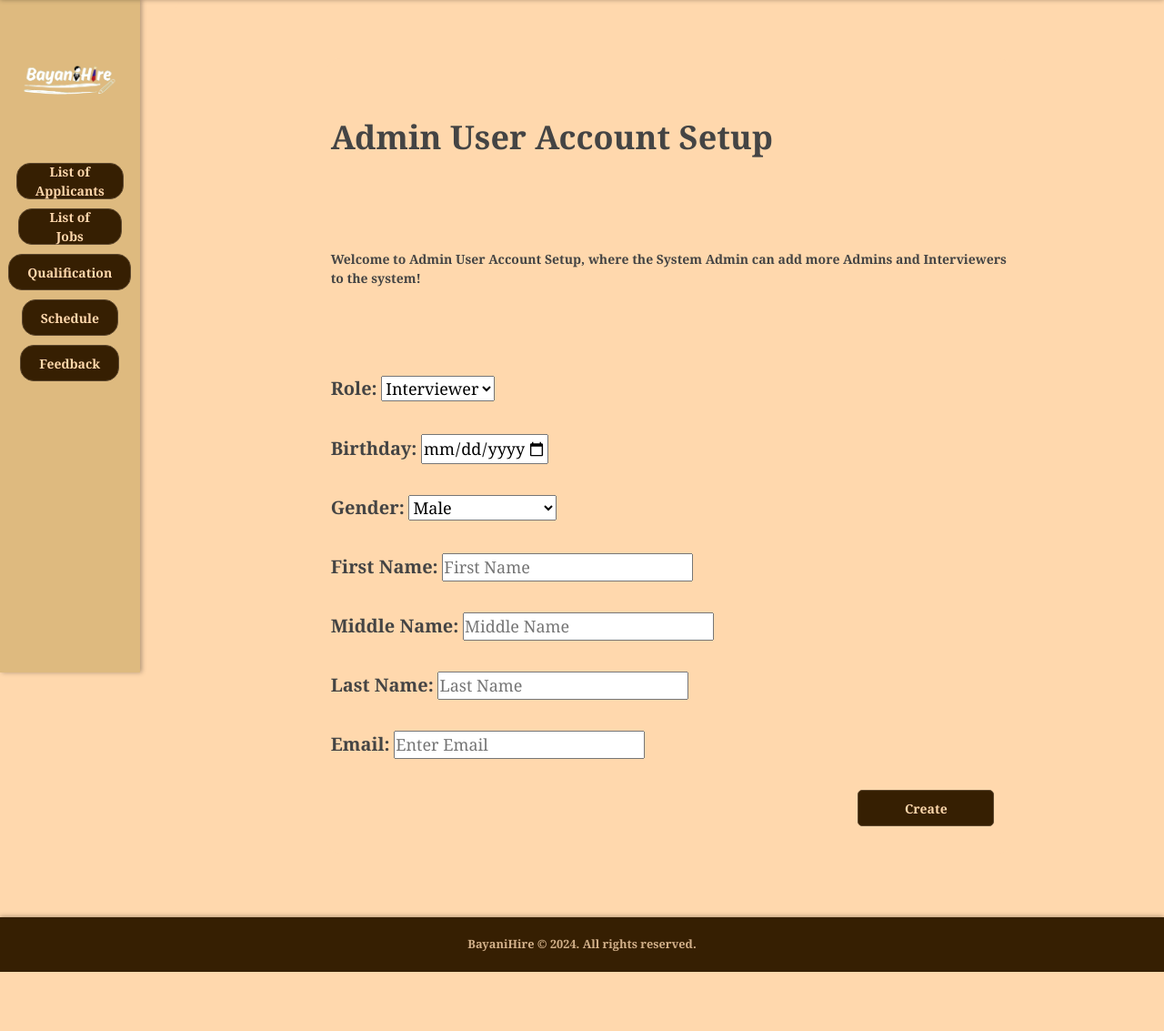
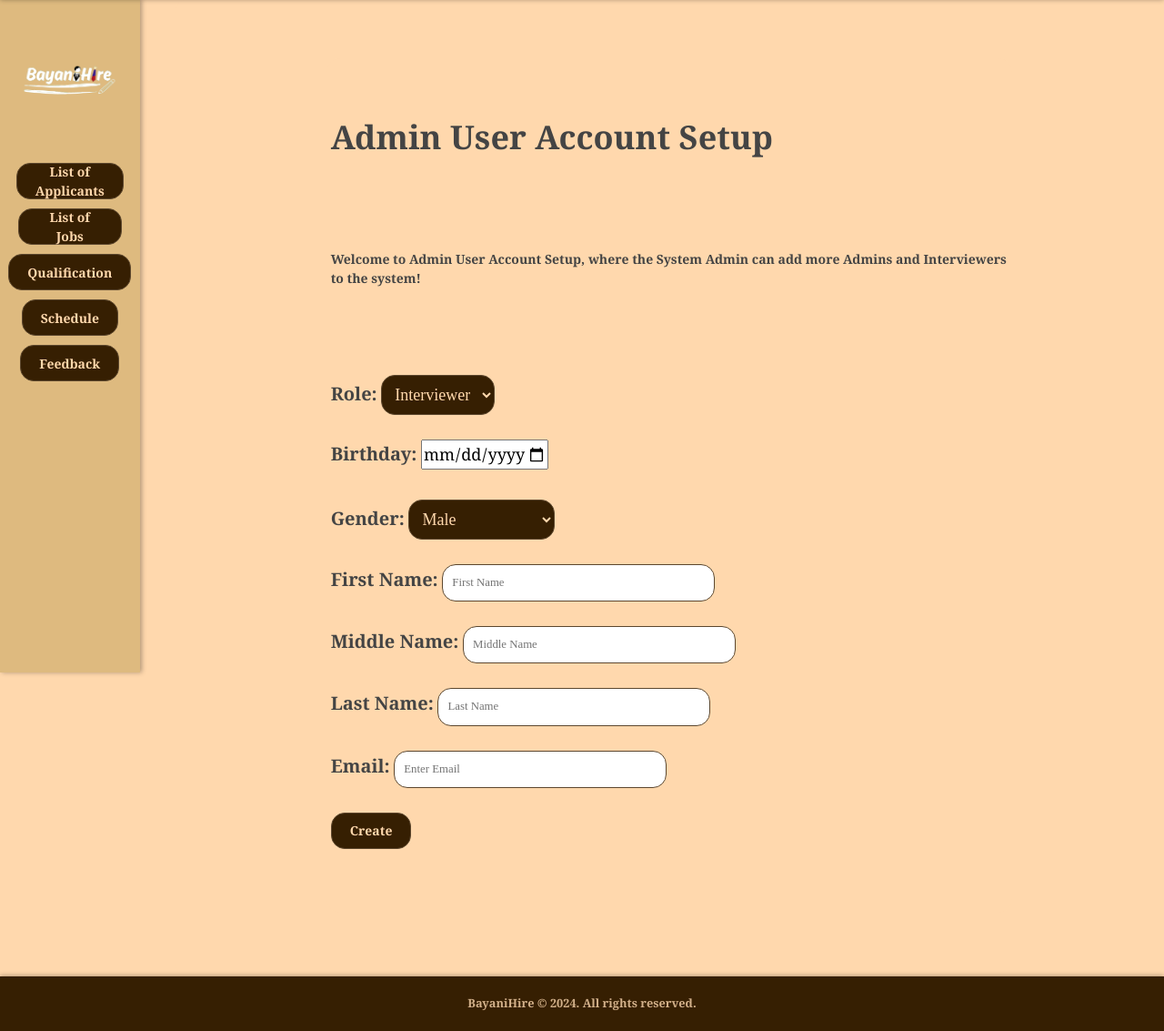
Before and after one commit to BayaniHire/WebApplication, a Django app: template users_app/templates/AdminView_6_2_AddAccounts.html in a window 1280 px wide. Shown: the part 61-1194 px from the top of the page at 91% size. Before the commit the page ends 1129 px from the top, so only its background shows below. Run offline with Django 5.2, Linux system fonts and the light colour scheme; the template is opened without the code that fills it, so the values that code supplies are empty; some libraries are stand-ins or nearby versions.

Commit message:
AdminView_6_2_AddAccounts.html

```diff
--- a/users_app/templates/AdminView_6_2_AddAccounts.html
+++ b/users_app/templates/AdminView_6_2_AddAccounts.html
@@ -16,18 +16,18 @@
     <form action="/admin_interviewer_account_setup/" method="post" style="font-family: Georgia; font-size: 18px; font-weight: bold;">
         {% csrf_token %}
         <label style="font-size: 20px;">Role:</label>
-        <select name="role" style="font-size: 18px;" required>
+        <select name="role" class="AD-admin-sort-dropdown"  style="font-size: 18px;" required>
             <option value="Interviewer">Interviewer</option>
             <option value="Admin">Admin</option>
         </select>
         <br><br>
 
         <label style="font-size: 20px;">Birthday:</label>
-        <input type="date" name="birthday" min="1900-01-01" max="2024-09-21" required>
+        <input type="date"  class="AD-calendar-input" name="birthday" min="1900-01-01" max="2024-09-21" required>
         <br><br>
 
         <label style="font-size: 20px;">Gender:</label>
-        <select name="gender" style="font-size: 18px;" required>
+        <select name="gender" class="AD-admin-sort-dropdown" style="font-size: 18px;" required>
             <option value="Male">Male</option>
             <option value="Female">Female</option>
             <option value="Prefer not to say">Prefer not to say</option>
@@ -35,22 +35,22 @@
         <br><br>
 
         <label style="font-size: 20px;">First Name:</label>
-        <input type="text" name="first_name" placeholder="First Name" required>
+        <input type="text" class="search-input" name="first_name" placeholder="First Name" required>
         <br><br>
 
         <label style="font-size: 20px;">Middle Name:</label>
-        <input type="text" name="middle_name" placeholder="Middle Name" required>
+        <input type="text" class="search-input" name="middle_name" placeholder="Middle Name" required>
         <br><br>
 
         <label style="font-size: 20px;">Last Name:</label>
-        <input type="text" name="last_name" placeholder="Last Name" required>
+        <input type="text" class="search-input" name="last_name" placeholder="Last Name" required>
         <br><br>
 
         <label style="font-size: 20px;">Email:</label>
-        <input type="email" name="email" placeholder="Enter Email" required>
+        <input type="email" class="search-input" name="email" placeholder="Enter Email" required>
         <br><br>
 
-        <button type="submit" class="apply-button">Create</button>
+        <button type="submit" class="sfbutton">Create</button>
     </form>
 
 </div>
```
